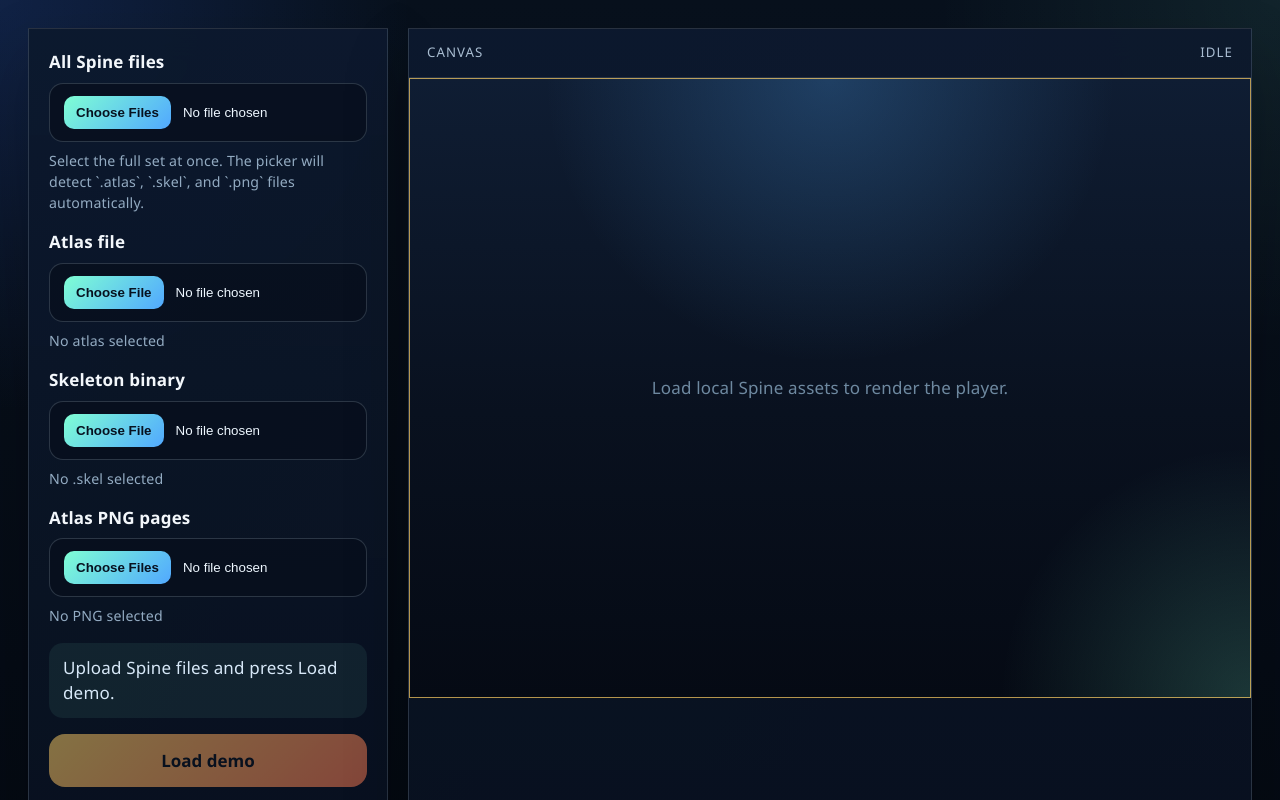
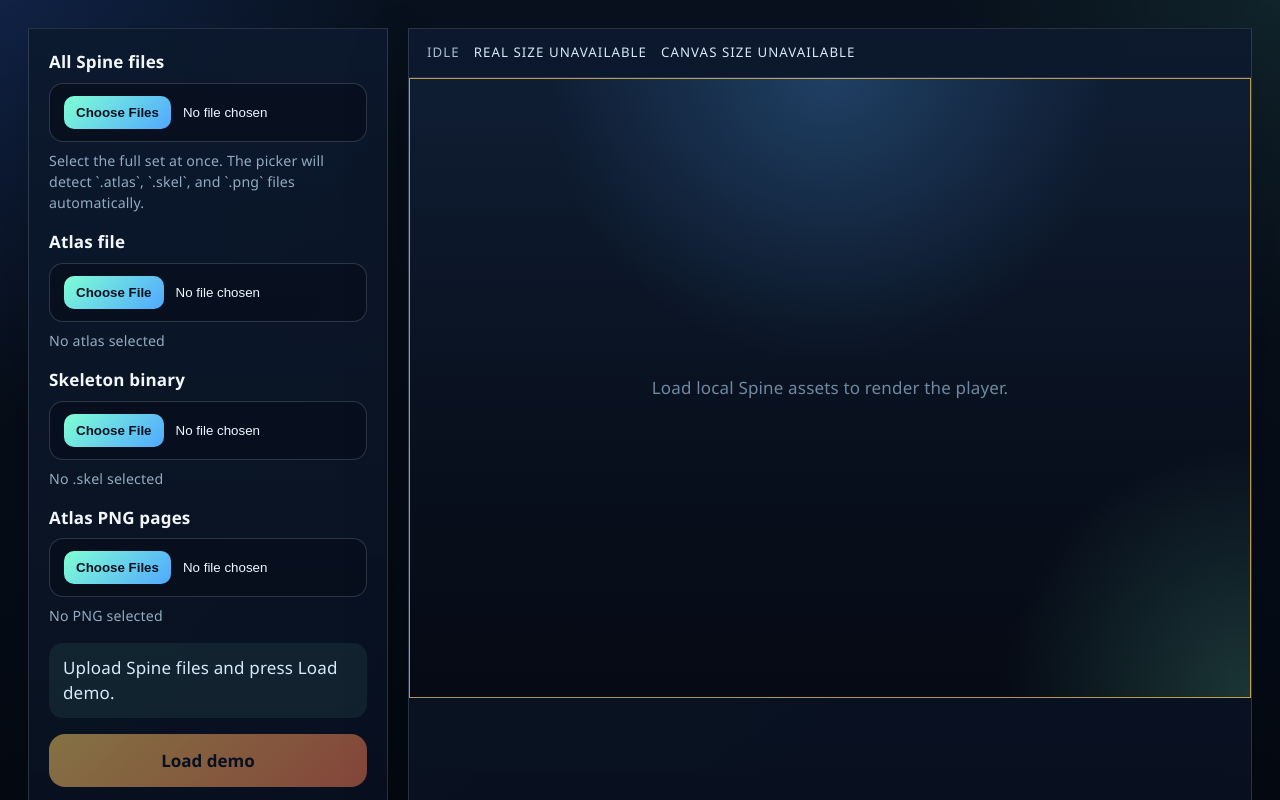
Before and after one commit to vaso991/spine-player, a React (Vite) app: page / in a window 1280 px wide. Shown: the top 800 px of the page. Built offline with nearby package versions, Linux system fonts and the light colour scheme.

Commit message:
feat: add spine and canvas dimension tracking to the viewer UI

```diff
--- a/src/App.css
+++ b/src/App.css
@@ -157,14 +157,19 @@
 
 .viewer-chrome {
   display: flex;
-  justify-content: space-between;
   align-items: center;
+  gap: 14px;
+  flex-wrap: wrap;
   padding: 14px 18px;
   border-bottom: 1px solid rgba(188, 207, 224, 0.14);
   color: #a9bdd2;
   text-transform: uppercase;
   letter-spacing: 0.08em;
   font-size: 0.78rem;
+}
+
+.viewer-size {
+  color: #d7e8f8;
 }
 
 .viewer-stage {
--- a/src/App.tsx
+++ b/src/App.tsx
@@ -14,6 +14,13 @@
   spine: Spine
   animations: string[]
   assetKeys: string[]
+}
+
+type SpineSize = {
+  canvasWidth: number
+  canvasHeight: number
+  realWidth: number
+  realHeight: number
 }
 
 const VIEWPORT_PADDING = 0.82
@@ -97,13 +104,18 @@
   return { atlas, skeleton, images }
 }
 
-function fitSpineToViewport(spine: Spine, width: number, height: number) {
+function fitSpineToViewport(spine: Spine, width: number, height: number): SpineSize {
   const bounds = new SetupPoseBoundsProvider(true).calculateBounds(spine)
 
   if (bounds.width <= 0 || bounds.height <= 0) {
     spine.position.set(width * 0.5, height * 0.72)
     spine.scale.set(1)
-    return
+    return {
+      canvasHeight: height,
+      canvasWidth: width,
+      realHeight: 0,
+      realWidth: 0,
+    }
   }
 
   const scale = Math.min(width / bounds.width, height / bounds.height) * VIEWPORT_PADDING
@@ -112,11 +124,19 @@
 
   spine.scale.set(scale)
   spine.position.set(width * 0.5 - centerX * scale, height * 0.5 - centerY * scale)
+
+  return {
+    canvasHeight: height,
+    canvasWidth: width,
+    realHeight: bounds.height,
+    realWidth: bounds.width,
+  }
 }
 
 async function loadScene(
   files: SelectedFiles,
   host: HTMLDivElement,
+  onSizeChange?: (size: SpineSize) => void,
 ): Promise<LoadedScene> {
   if (!files.atlas || !files.skeleton || files.images.length === 0) {
     throw new Error('Select an .atlas, a .skel skeleton, and at least one .png image.')
@@ -199,10 +219,10 @@
     }
 
     app.stage.addChild(spine)
-    fitSpineToViewport(spine, app.screen.width, app.screen.height)
+    onSizeChange?.(fitSpineToViewport(spine, app.screen.width, app.screen.height))
 
     app.renderer.on('resize', () => {
-      fitSpineToViewport(spine, app.screen.width, app.screen.height)
+      onSizeChange?.(fitSpineToViewport(spine, app.screen.width, app.screen.height))
     })
 
     return { app, spine, animations, assetKeys }
@@ -242,6 +262,7 @@
   const [loading, setLoading] = useState(false)
   const [error, setError] = useState('')
   const [status, setStatus] = useState('Upload Spine files and press Load demo.')
+  const [spineSize, setSpineSize] = useState<SpineSize | null>(null)
   const viewportRef = useRef<HTMLDivElement | null>(null)
   const sceneRef = useRef<LoadedScene | null>(null)
 
@@ -260,6 +281,7 @@
     }
 
     scene.spine.state.setAnimation(0, animationName, shouldLoop)
+    setSpineSize(fitSpineToViewport(scene.spine, scene.app.screen.width, scene.app.screen.height))
     setSelectedAnimation(animationName)
   }
 
@@ -306,7 +328,7 @@
     }
 
     try {
-      const scene = await loadScene(files, viewportRef.current)
+      const scene = await loadScene(files, viewportRef.current, setSpineSize)
       const firstAnimation = scene.animations[0] ?? ''
 
       scene.spine.state.timeScale = timeScale
@@ -325,6 +347,7 @@
 
       setAnimations([])
       setSelectedAnimation('')
+      setSpineSize(null)
       setError(message)
       setStatus('Load failed.')
     } finally {
@@ -468,8 +491,17 @@
 
         <div className="viewer-panel">
           <div className="viewer-chrome">
-            <span>canvas</span>
             <span>{selectedAnimation || 'idle'}</span>
+            <span className="viewer-size">
+              {spineSize
+                ? `Real size ${Math.round(spineSize.realWidth)} x ${Math.round(spineSize.realHeight)} px`
+                : 'Real size unavailable'}
+            </span>
+            <span className="viewer-size">
+              {spineSize
+                ? `Canvas size ${Math.round(spineSize.canvasWidth)} x ${Math.round(spineSize.canvasHeight)} px`
+                : 'Canvas size unavailable'}
+            </span>
           </div>
           <div ref={viewportRef} className="viewer-stage">
             <div className="viewer-placeholder">
```
